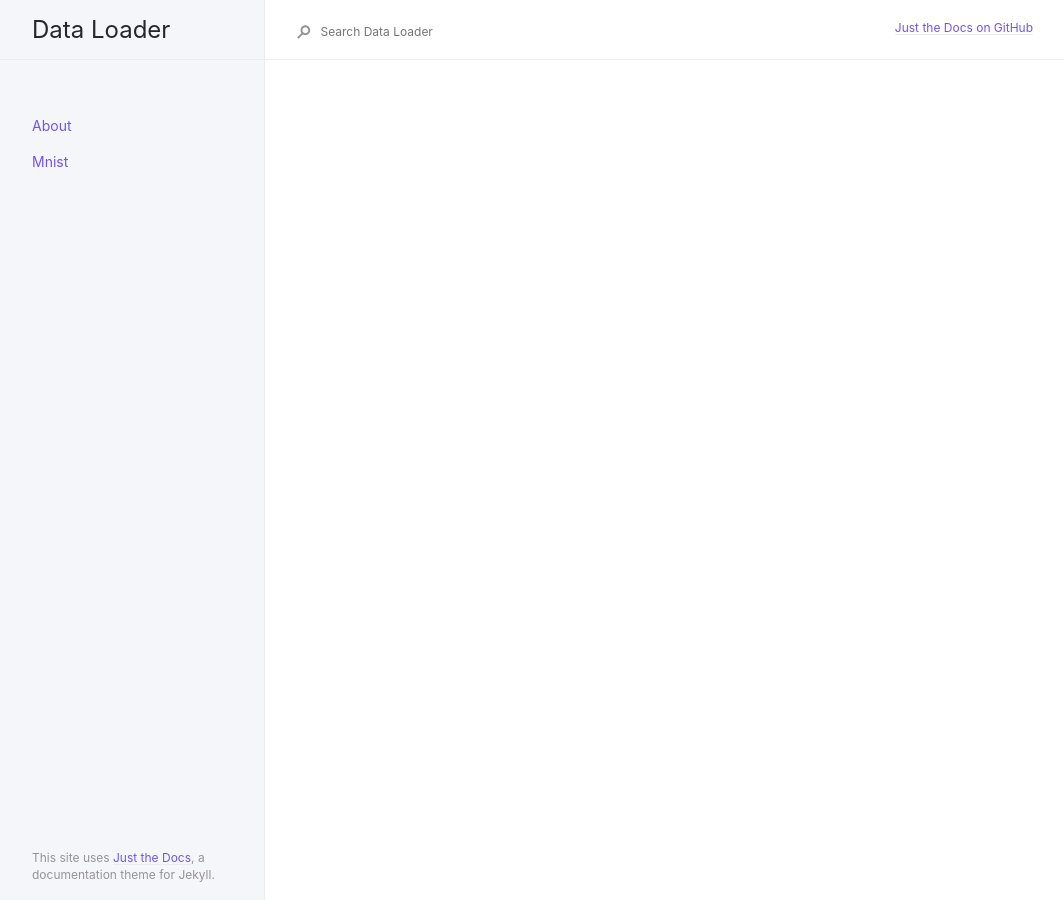
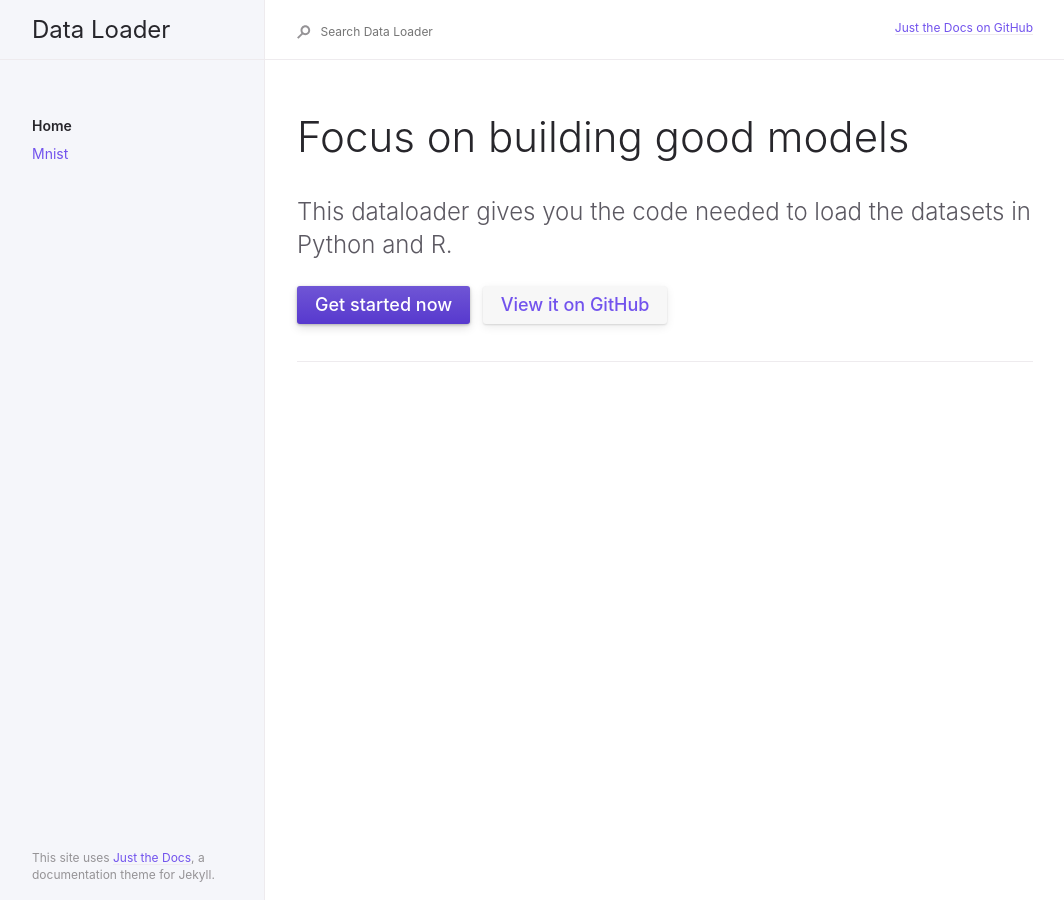
Before and after one commit to vhoulbreque/dafter-loader, a Jekyll site: the page built from index.md, in a window 1280 px wide. Shown: the whole page, without its empty margins (91-1155 px from the left). Built offline with Jekyll 4.4.1, drawn with Linux system fonts in a browser that asks for light colours.

Commit message:
Remove about.md and add explanations in index.md

```diff
--- a/index.md
+++ b/index.md
@@ -1,6 +1,17 @@
 ---
-# Feel free to add content and custom Front Matter to this file.
-# To modify the layout, see https://jekyllrb.com/docs/themes/#overriding-theme-defaults
+layout: default
+title: Home
+nav_order: 1
+description: "Load datasets with no effort."
+permalink: /
+---
 
-layout: home
+# Focus on building good models
+{: .fs-9 }
+
+This dataloader gives you the code needed to load the datasets in Python and R.
+{: .fs-6 .fw-300 }
+
+[Get started now](#getting-started){: .btn .btn-primary .fs-5 .mb-4 .mb-md-0 .mr-2 } [View it on GitHub](https://github.com/vinzeebreak/data-loader){: .btn .fs-5 .mb-4 .mb-md-0 }
+
 ---
```
Also changed, not shown: about.md (deleted, +0 -18 lines).
